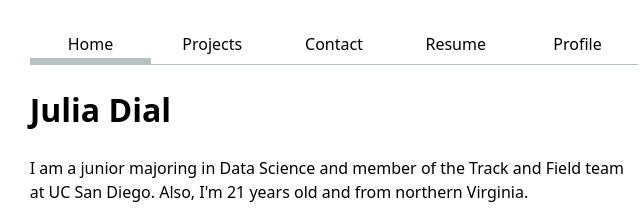
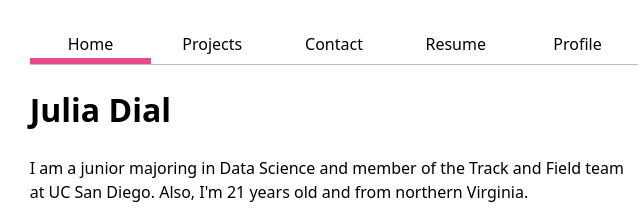
Before and after one commit to j-r-dial/JuliaDial_lab1_DSC106, a plain HTML site: page index.html in a window 1280 px wide. Shown: the top 217 px of the page, 306-946 px from the left. Drawn offline with Linux system fonts and the light colour scheme.

Commit message:
Update style.css
color

```diff
--- a/style.css
+++ b/style.css
@@ -1,4 +1,6 @@
-body {
+:root {
+  --color-accent: oklch(65% 50% 0);
+}body {
     /* Set line height to 1.5 times the font size
          and use the OS’s UI font as the website font
        */
@@ -6,20 +8,12 @@
     max-width: 70ch;
     margin-inline: max(1em, (100% - 70ch) / 2);
     padding: 1rem;
+    accent-color: var(--color-accent);
   }
 
 nav ul,
 nav li {
     display: contents;
-}
-
-nav {
-  display: flex;
-}
-
-nav a {
-  flex: 1;
-  text-align: center;
 }
 
 nav {
@@ -37,6 +31,10 @@
 }
 
 nav a.current {
-  border-bottom: 0.4em solid oklch(80% 3% 200);
+  border-bottom: 0.4em solid var(--color-accent);
   padding-bottom: 0.1em;
 }
+nav a:hover:not(.current) {
+  border-bottom: 2px solid var(--color-accent);
+  background-color: oklch(from var(--color-accent) 95% 5% h);
+}
```
